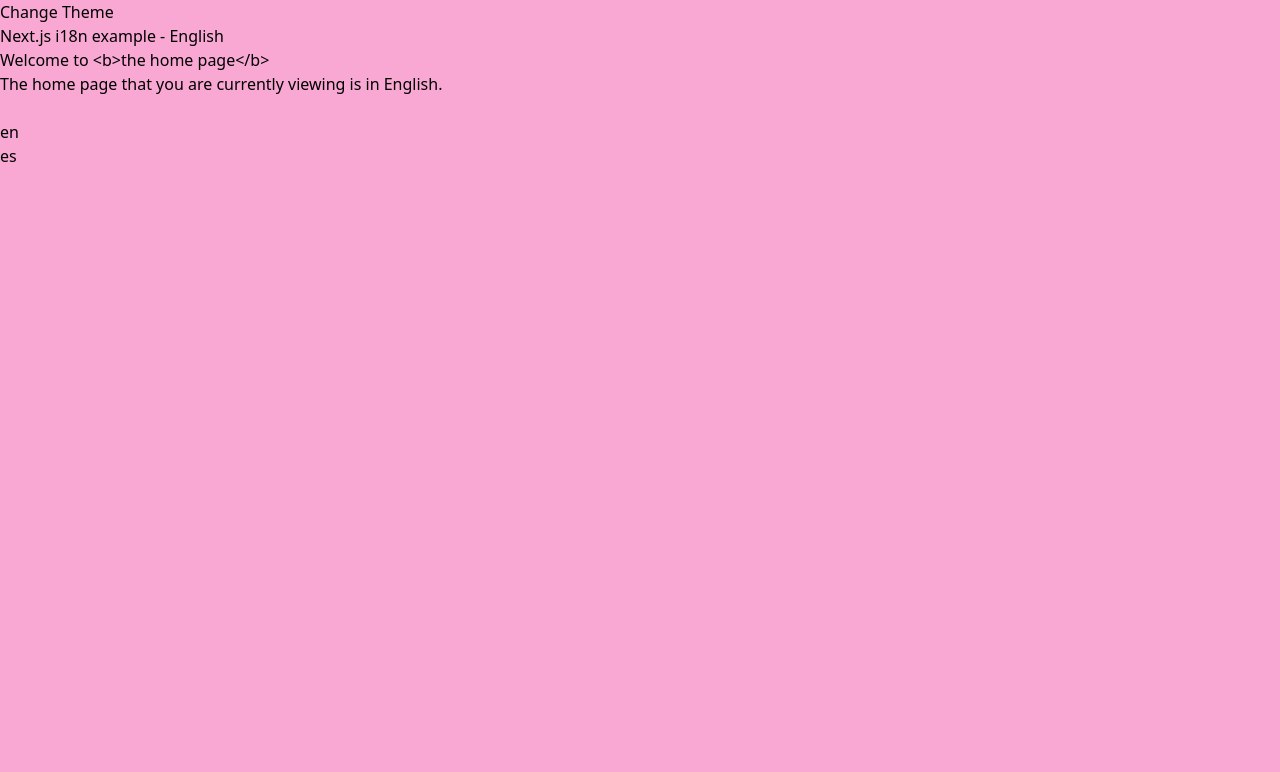
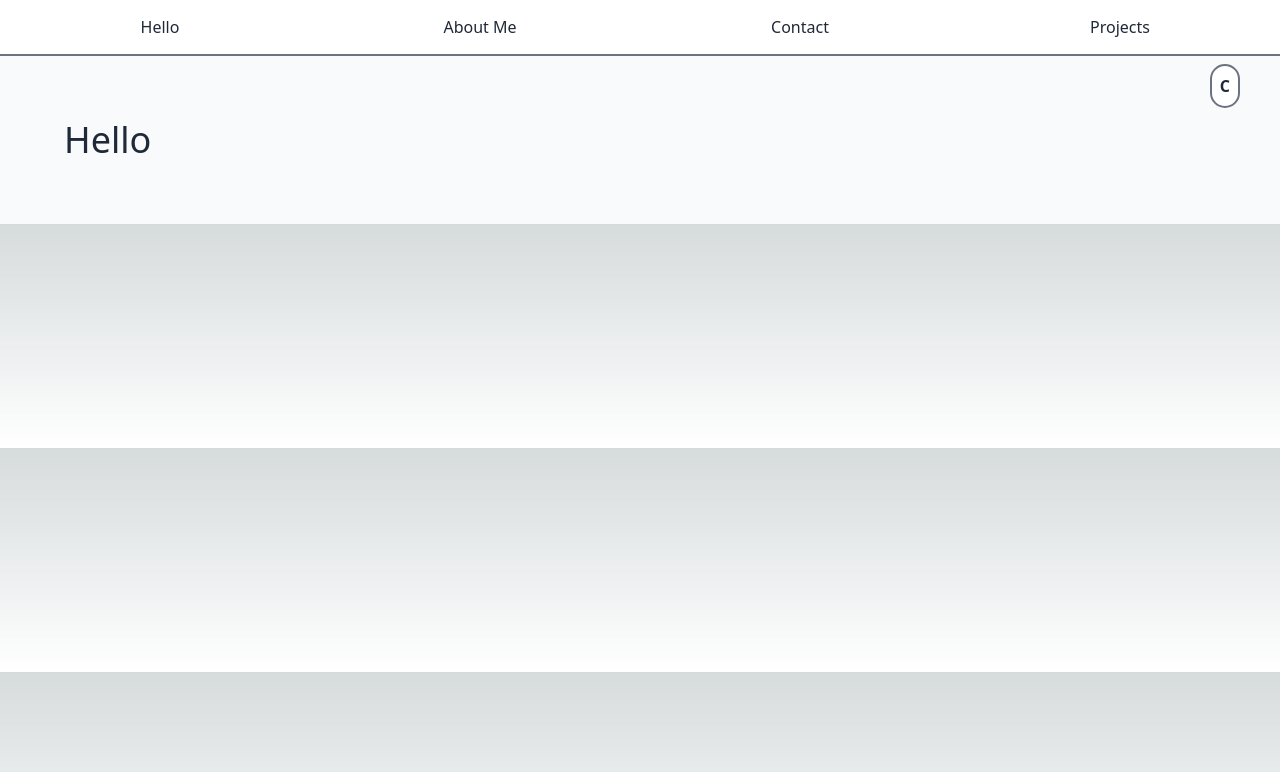
Before and after one commit to Jonkellys/portfolio, a Next.js app: page / in a window 1280 px wide. Shown: the top 772 px of the page. Built offline with nearby package versions, Linux system fonts and the light colour scheme.

Commit message:
Added header UI and config button

```diff
--- a/i18n/en.json
+++ b/i18n/en.json
@@ -1,6 +1,9 @@
 {
-    "page.home.head.title": "Next.js i18n example",
-    "page.home.head.meta.description": "Next.js i18n example - English",
-    "page.home.title": "Welcome to <b>the home page</b>",
-    "page.home.description": "The home page that you are currently viewing is in English."
+	"header.hello": "Hello",
+	"header.about-me": "About Me",
+	"header.contact": "Contact",
+	"header.projects": "Projects",
+	"config.theme.dark": "Light Mode",
+	"config.theme.light": "Dark Mode",
+	"config.lang": "Change to Spanish"
 }
--- a/i18n/es.json
+++ b/i18n/es.json
@@ -1,6 +1,9 @@
 {
-    "page.home.head.title": "Next.js i18n ejemplo",
-    "page.home.head.meta.description": "Next.js i18n ejemplo - Español",
-    "page.home.title": "Bienvenido a <b>la página de bienvenida</b>",
-    "page.home.description": "La página de bienvenida que usted consulta actualmente está en español."
+    "header.hello": "Hola",
+    "header.about-me": "Sobre Mí",
+    "header.contact": "Contacto",
+    "header.projects": "Proyectos",
+    "config.theme.dark": "Modo Claro",
+    "config.theme.light": "Modo Oscuro",
+    "config.lang": "Cambiar a Inglés"
 }
--- a/package.json
+++ b/package.json
@@ -10,12 +10,12 @@
   },
   "dependencies": {
     "@headlessui/react": "^2.1.2",
-    "@heroicons/react": "^2.1.5",
     "framer-motion": "^11.3.8",
     "next": "14.2.5",
     "next-i18next": "^15.3.0",
     "react": "^18",
     "react-dom": "^18",
+    "react-icons": "^5.0.1",
     "react-intl": "^6.6.8"
   },
   "devDependencies": {
--- a/src/pages/index.js
+++ b/src/pages/index.js
@@ -1,42 +1,43 @@
-import { useEffect, useState, useContext } from "react";
-import { useRouter } from "next/router";
-import { FormattedMessage, useIntl } from "react-intl";
-import Link from "next/link";
+// import { useEffect, useState } from "react";
+// import { useRouter } from "next/router";
+// import { FormattedMessage, useIntl } from "react-intl";
+// import Link from "next/link";
+import Hello from "./sections/Hello";
+import Header from "./sections/Header";
+import OptionsMenu from "./sections/OptionsMenu";
 
 export default function Home() {
-	const [theme, setTheme] = useState("light");
-	const changeTheme = () => {
-		setTheme(theme === "light" ? "dark" : "light");
-	};
-	useEffect(() => {
-		if (theme === "dark") {
-			document.querySelector("html")?.classList.add("dark");
-		} else {
-			document.querySelector("html")?.classList.remove("dark");
-		}
-	}, [theme]);
+	// const { locales } = useRouter();
+	// const intl = useIntl();
 
-	const { locales } = useRouter();
-	const intl = useIntl();
+	// const title = intl.formatMessage({
+	// 	id: "page.home.head.meta.description",
+	// });
 
-	const title = intl.formatMessage({
-		id: "page.home.head.meta.description",
-	});
+	// return (
+	// 	<div className="h-screen w-screen bg-pink-300 dark:bg-purple-300">
+	// 		<button onClick={changeTheme}>Change Theme</button>
+	// 		<br></br>
+	// 		<p>{title}</p>
+	// 		<h1><FormattedMessage id="page.home.title" /></h1>
+	// 		<p><FormattedMessage id="page.home.description" /></p>
+	// 		<br></br>
+	// 		<div>
+	// 		  {[...locales].sort().map((locale) => (
+	// 		    <Link key={locale} href="/" locale={locale}>
+	// 		      <div>{locale}</div>
+	// 		    </Link>
+	// 		  ))}
+	// 		</div>
+	// 	</div>
+	// );
 
 	return (
-		<div className="h-screen w-screen bg-pink-300 dark:bg-purple-300">
-			<button onClick={changeTheme}>Change Theme</button>
-			<br></br>
-			<p>{title}</p>
-			<h1><FormattedMessage id="page.home.title" /></h1>
-			<p><FormattedMessage id="page.home.description" /></p>
-			<br></br>
-			<div>
-			  {[...locales].sort().map((locale) => (
-			    <Link key={locale} href="/" locale={locale}>
-			      <div>{locale}</div>
-			    </Link>
-			  ))}
+		<div className="w-screen h-auto bg-gray-50 dark:bg-gray-800 text-gray-800 dark:text-gray-50">
+			<Header />
+			<div className="w-full p-8">
+				<OptionsMenu />
+				<Hello />
 			</div>
 		</div>
 	);
--- /dev/null
+++ b/src/pages/sections/Header.jsx
@@ -0,0 +1,33 @@
+import { FormattedMessage } from "react-intl";
+import Link from "next/link";
+
+export default function Header() {
+	return (
+		<div className="fixed top-0 w-full h-14 bg-white dark:bg-gray-900 text-gray-800 dark:text-gray-50 border-b-2 border-gray-500 flex justify-around items-center text-center">
+			<Link
+				className="py-1 px-4 w-1/5 border-gray-500 rounded-xl hover:bg-purple-200 hover:border-2 hover:text-gray-800"
+				href="#hello"
+			>
+				<FormattedMessage id="header.hello" />
+			</Link>
+			<Link
+				className="py-1 px-4 w-1/5 border-gray-500 rounded-xl hover:bg-purple-200 hover:border-2 hover:text-gray-800"
+				href="#about-me"
+			>
+				<FormattedMessage id="header.about-me" />
+			</Link>
+			<Link
+				className="py-1 px-4 w-1/5 border-gray-500 rounded-xl hover:bg-purple-200 hover:border-2 hover:text-gray-800"
+				href="#contact"
+			>
+				<FormattedMessage id="header.contact" />
+			</Link>
+			<Link
+				className="py-1 px-4 w-1/5 border-gray-500 rounded-xl hover:bg-purple-200 hover:border-2 hover:text-gray-800"
+				href="#projects"
+			>
+				<FormattedMessage id="header.projects" />
+			</Link>
+		</div>
+	);
+}
--- /dev/null
+++ b/src/pages/sections/Hello.jsx
@@ -0,0 +1,7 @@
+export default function Hello() {
+	return (
+		<div className="w-full h-5/6 p-8 mt-14">
+			<h1 className="text-4xl">Hello</h1>
+		</div>
+	);
+}
--- /dev/null
+++ b/src/pages/sections/OptionsMenu.jsx
@@ -0,0 +1,76 @@
+import { Menu, MenuButton, MenuItems, MenuItem } from "@headlessui/react";
+import { useRouter } from "next/router";
+import { FormattedMessage } from "react-intl";
+import { useState, useEffect } from "react";
+import Link from "next/link";
+
+export default function OptionsMenu() {
+	const [theme, setTheme] = useState("light");
+	const changeTheme = () => {
+		setTheme(theme === "light" ? "dark" : "light");
+	};
+	if (theme === "dark") {
+		document.querySelector("html")?.classList.add("dark");
+	} else {
+		document.querySelector("html")?.classList.remove("dark");
+	}
+	// useEffect(() => {
+	// }, [theme]);
+
+	const { locale, locales } = useRouter();
+
+	return (
+		<Menu as="div" className="fixed top-16 right-10">
+			<MenuButton
+				as="button"
+				className="rounded-full border-2 p-2 border-gray-500 bg-white font-bold dark:bg-gray-900 text-gray-800 dark:text-gray-50"
+			>
+				C
+			</MenuButton>
+			<MenuItems
+				as="div"
+				className="w-48 mt-4 bg-white dark:bg-gray-900 flex flex-col space-y-1 h-auto py-4 rounded-xl border-2 border-gray-500 text-gray-800 dark:text-gray-50"
+				anchor="bottom"
+			>
+				<MenuItem
+					as="button"
+					className="w-full text-center py-2 hover:bg-gray-200 hover:text-gray-800"
+				>
+					<button onClick={changeTheme} className="">
+						{ThemeButton(theme)}
+					</button>
+				</MenuItem>
+				<MenuItem
+					as="a"
+					className="w-full text-center py-2 hover:bg-gray-200 hover:text-gray-800"
+				>
+					{[...locales].map((loc) => {
+						if (loc != locale) {
+							return (
+								<Link key={loc} href="/" locale={loc}>
+									<FormattedMessage id="config.lang" />
+								</Link>
+							);
+						}
+					})}
+				</MenuItem>
+			</MenuItems>
+		</Menu>
+	);
+}
+
+function ThemeButton(theme) {
+	if (theme === "dark") {
+		return <FormattedMessage id="config.theme.dark" />;
+	} else {
+		return <FormattedMessage id="config.theme.light" />;
+	}
+}
+
+function LenguageButton(theme) {
+	if (theme === "dark") {
+		return <FormattedMessage id="config.leng.dark" />;
+	} else {
+		return <FormattedMessage id="config.leng.light" />;
+	}
+}
--- a/src/styles/globals.css
+++ b/src/styles/globals.css
@@ -31,3 +31,16 @@
 		text-wrap: balance;
 	}
 }
+
+.glass-effect:hover {
+	background: linear-gradient(
+		135deg,
+		rgba(255, 255, 255, 0.1),
+		rgba(255, 255, 255, 9)
+	);
+	-webkit-backdrop-filter: blur(20px);
+	backdrop-filter: blur(20px);
+	/* box-shadow: 0 8px 32px 0 rgba(0, 0, 0, 0.37); */
+	border: 1px solid rgba(2, 2, 2, 0.18);
+	border-radius: 32px;
+}
```
Also changed, not shown: 1 other file (tests, documents, lock files or other folders). Lines whose indentation alone changed are shown as unchanged.
